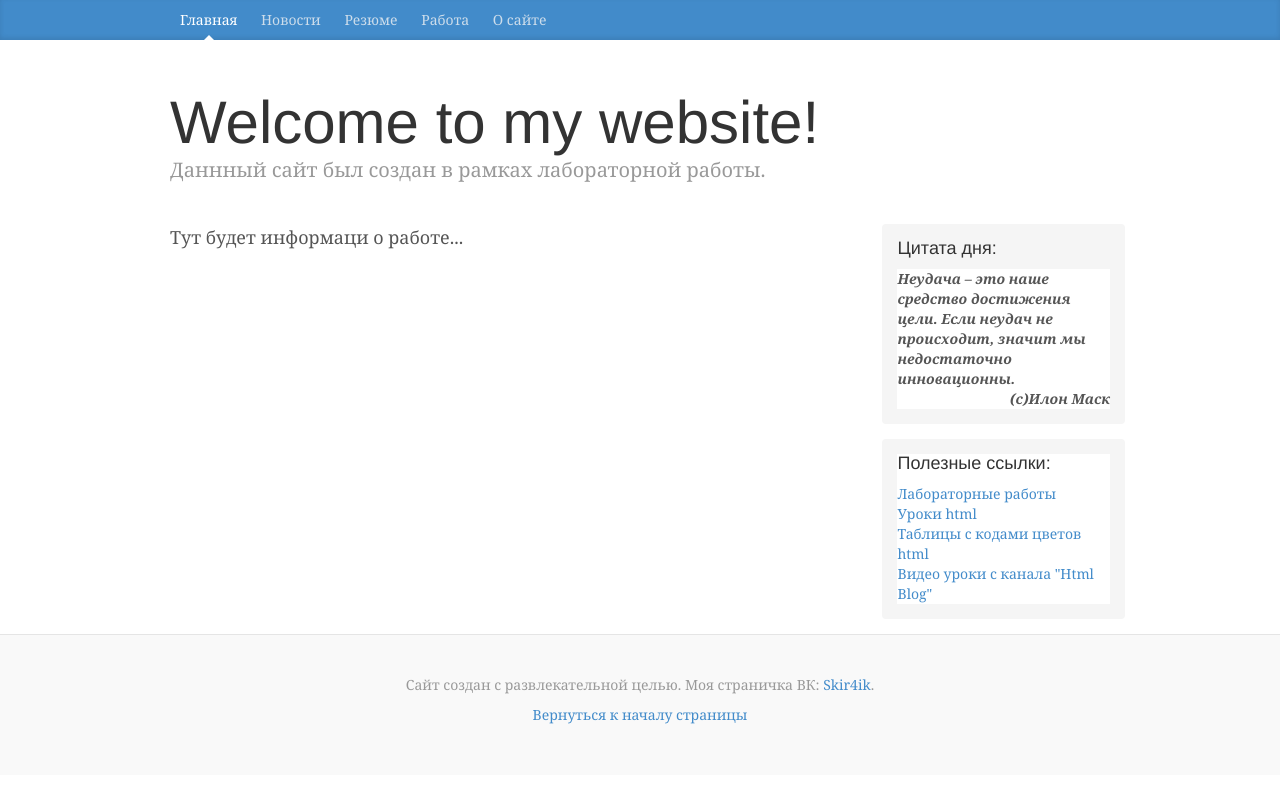
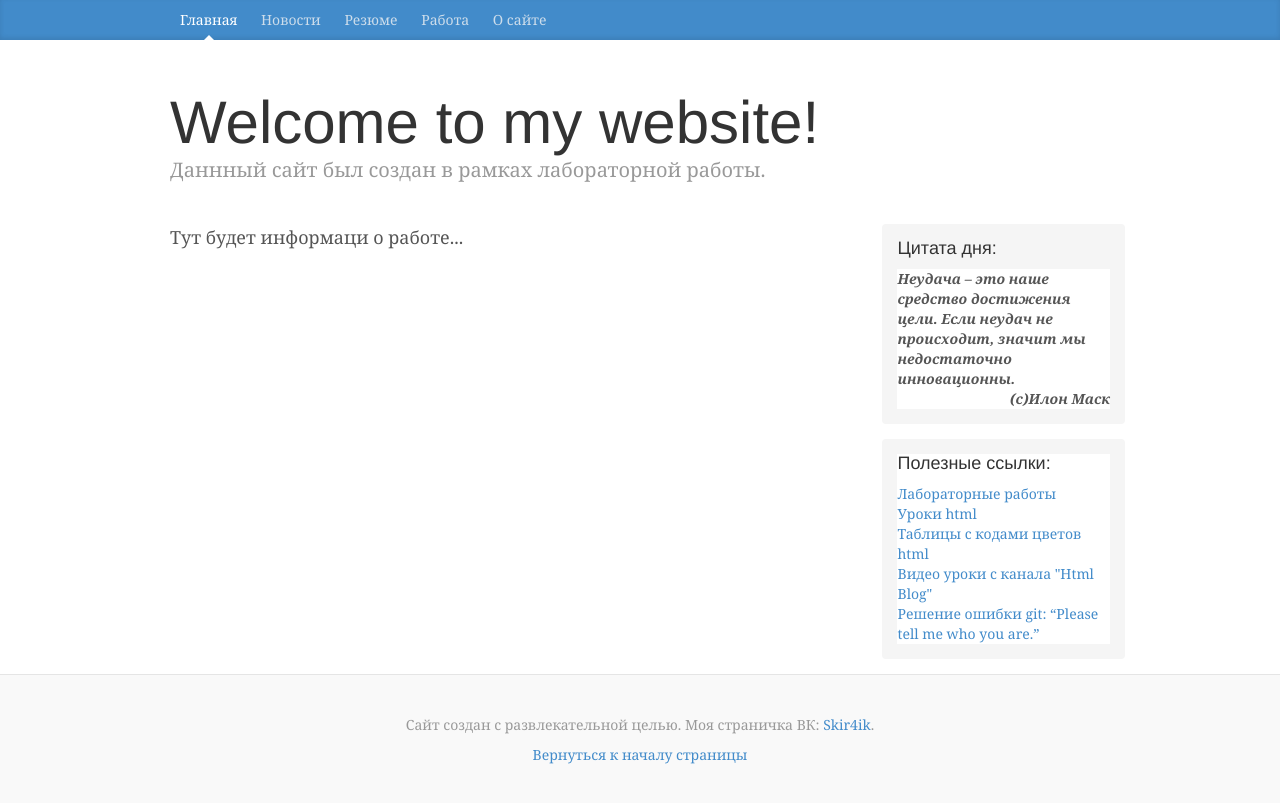
Before and after one commit to Skir4ik/Skir4ik.github.io, a Jekyll site: the page built from Job.html, in a window 1280 px wide. Shown: the top 803 px of the page. Built offline with Jekyll 4.4.1, drawn with Linux system fonts in a browser that asks for light colours.

Commit message:
Update sidebar.html

```diff
--- a/_includes/sidebar.html
+++ b/_includes/sidebar.html
@@ -19,6 +19,7 @@
 				<li><a href="http://olocoder.ru/HTML2.html">Уроки html</a></li>
 				<li><a href="https://colorscheme.ru/html-colors.html">Таблицы с кодами цветов html</a></li>
 				<li><a href="https://www.youtube.com/channel/UC92qVZrw91cEZBpfXamcawA">Видео уроки с канала "Html Blog"</a></li>
+				<li><a href="https://ru.stackoverflow.com/questions/641894/git-%D0%B2%D1%8B%D0%B4%D0%B0%D0%B5%D1%82-please-tell-me-who-you-are">Решение ошибки git: “Please tell me who you are.”</a></li>
 			</ol>
           </div>
 </div>
```
